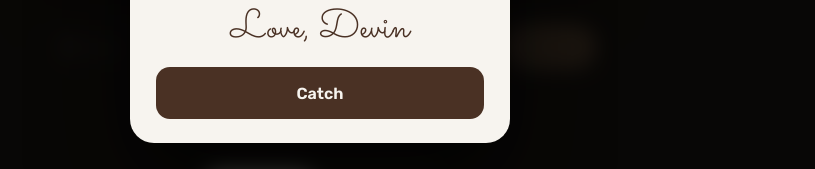
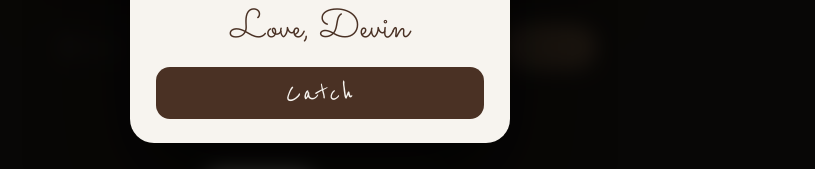
Before and after one commit to devinfarren-crypto/voice-note, a Next.js app: page / in a window 1280 px wide. Shown: the part 564-733 px from the top of the page, without its empty margins (320-1135 px from the left). Built offline with nearby package versions, Linux system fonts and the light colour scheme; a web font is replaced by a local one.

Commit message:
Scrawl the birthday card's Catch button
Co-Authored-By: Claude Opus 5.5 <noreply@anthropic.com>
Claude-Session: https://claude.ai/code/session_011M9UzJLGvah44JbZv3Jby6

```diff
--- a/app/globals.css
+++ b/app/globals.css
@@ -1168,8 +1168,12 @@ textarea.field {
   letter-spacing: 0;
 }
 
+/* He presses this one, so it gets his scrawl too. */
 .gift-card button {
-  font-family: var(--sans);
+  font-family: var(--pencil);
+  font-weight: 400;
+  font-size: 30px;
+  letter-spacing: 0.04em;
 }
 
 /* ---------- Motion ---------- */
```
